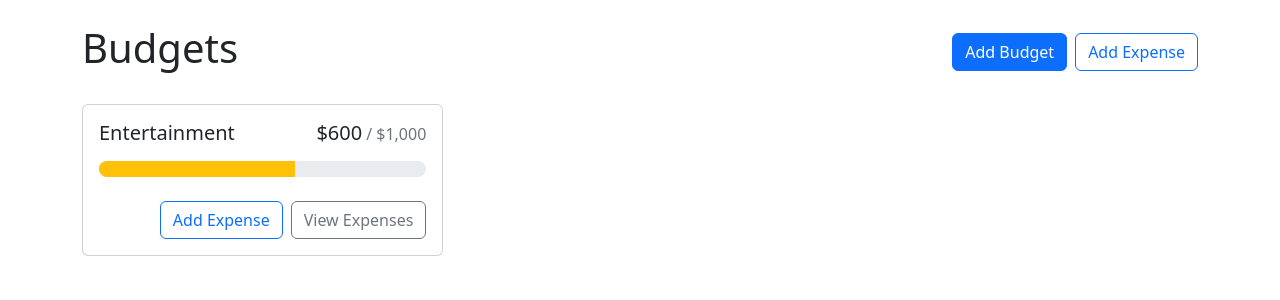
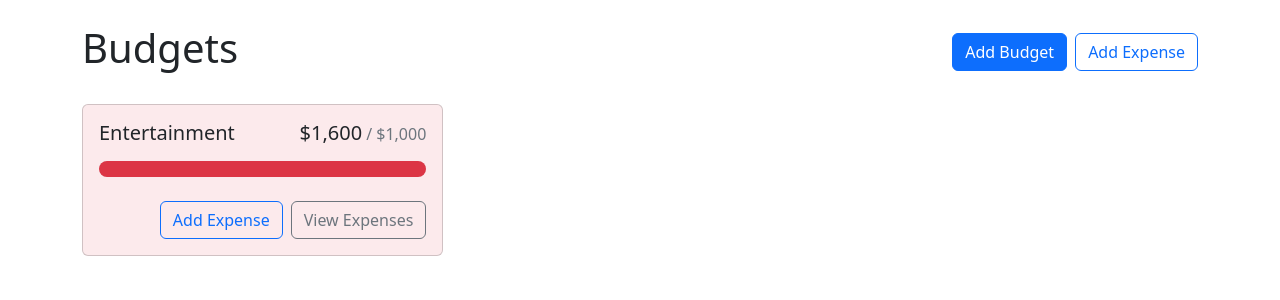
Before and after one commit to lensonfernandes/React-Budget-App, a React (Create React App) app in the folder reactbudgetapp/: page / in a window 1280 px wide. Shown: the top 300 px of the page. Built offline with nearby package versions, Linux system fonts and the light colour scheme.

Commit message:
Gray and Red background to Card - Logic added

```diff
--- a/reactbudgetapp/src/App.js
+++ b/reactbudgetapp/src/App.js
@@ -13,7 +13,7 @@
       </Stack>
 
      <div style={{display:"grid",gridTemplateColumns: "repeat(auto-fill, minmax(300px, 1fr))", gap:"1rem" , alignItems: "flex-start"}}>
-        <BudgetCard name="Entertainment" amount={600} max={1000}></BudgetCard>
+        <BudgetCard name="Entertainment" amount={1600} max={1000} gray></BudgetCard>
      </div>
    </Container>
   );
--- a/reactbudgetapp/src/components/BudgetCard.js
+++ b/reactbudgetapp/src/components/BudgetCard.js
@@ -3,9 +3,16 @@
 import { Card, ProgressBar, Stack, Button } from 'react-bootstrap'
 import {currencyFormatter} from '../utils'
 
-export default function BudgetCard({name, amount, max}) {
+export default function BudgetCard({name, amount, max, gray }) {
+
+  const classNames = []
+
+  if(amount > max)
+    classNames.push("bg-danger", "bg-opacity-10")
+  else if( gray)
+    classNames.push("bg-light")
   return (
-    <Card>
+    <Card className={classNames.join(" ")}>
         <Card.Body>
             <Card.Title className="d-flex justify-content-between align-items-baseline fw-normal mb-3">
                 <div className="me-2">{name}</div>
```
